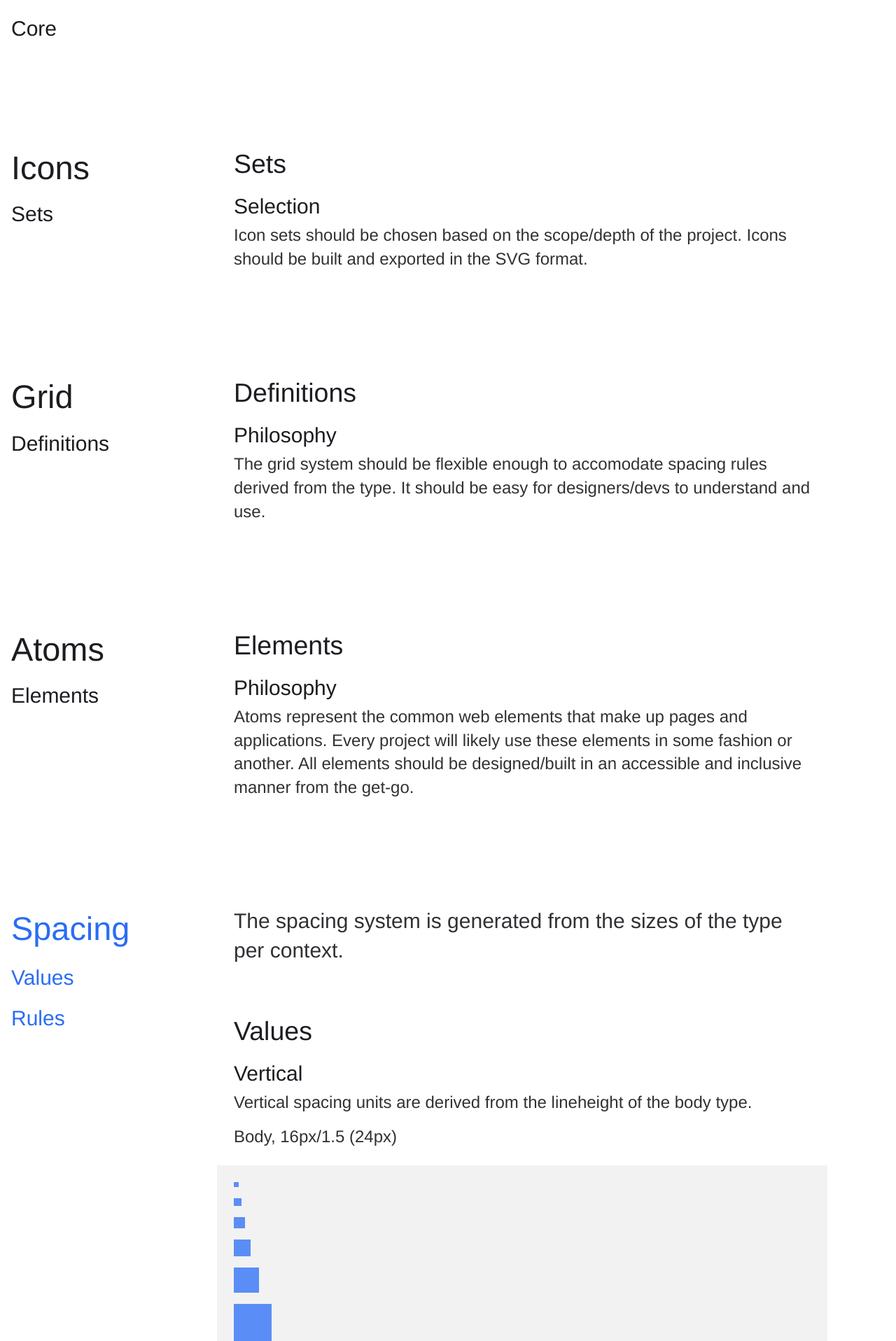
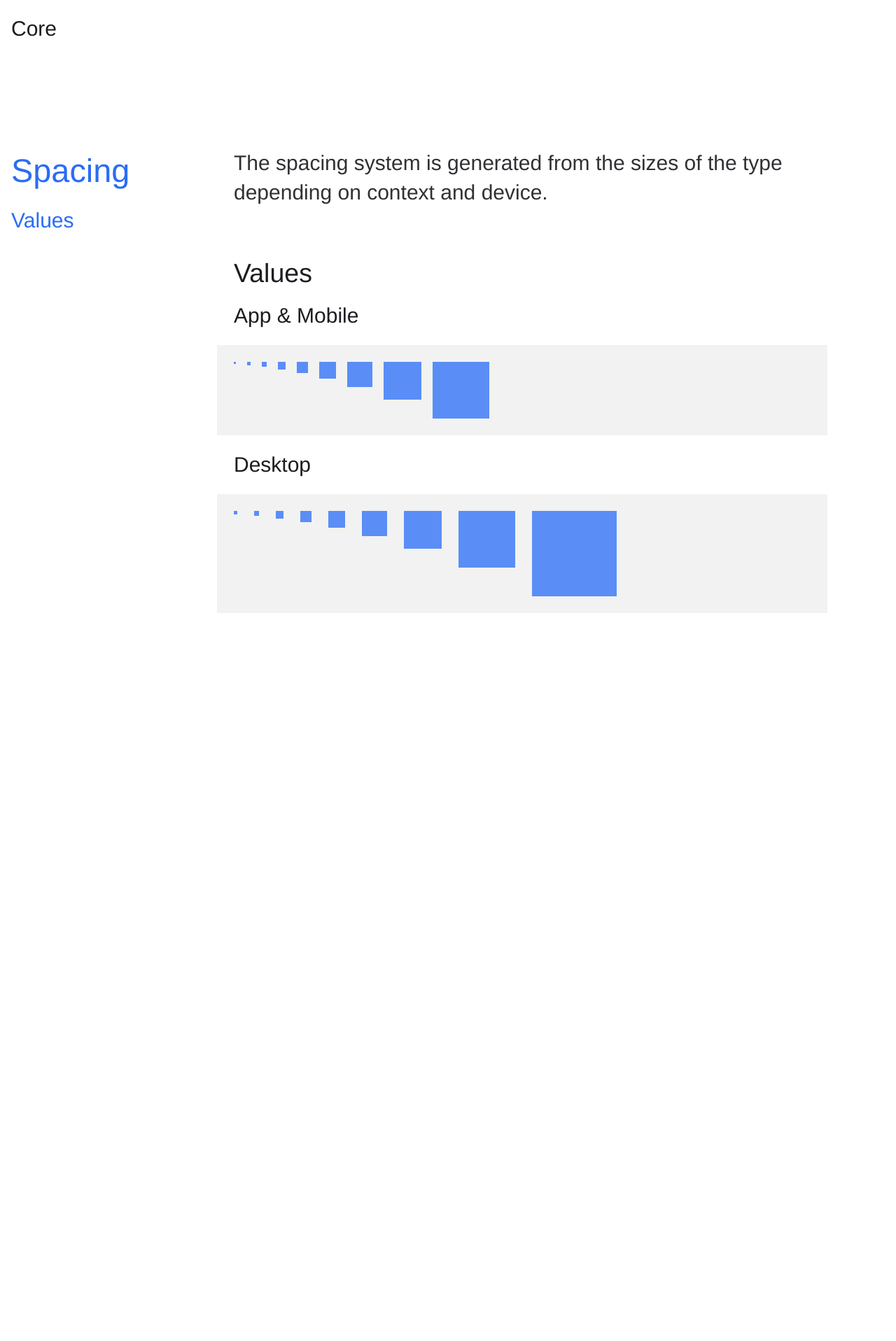
Before and after one commit to isolary/isobase, a PHP site: page / in a window 1280 px wide. Shown: the part 3387-5303 px from the top of the page at 70% size. After the commit the page ends 4263 px from the top, so only its background shows below. Run offline with PHP 8.4, Linux system fonts and the light colour scheme; some libraries are stand-ins or nearby versions.

Commit message:
Hide extra sections, reconfigure spacing section

```diff
--- a/assets/css/style.scss
+++ b/assets/css/style.scss
@@ -85,7 +85,7 @@ nav.sidebar {
     }
 }
 
-.app {
+.app, .mobile {
     font-size: 0.667em;
 }
 
@@ -122,60 +122,59 @@ h6 {
 
 .spacer {
     background-color: var(--color-primary-light);
-    margin-bottom: var(--space-md);
-}
-
-.spacer--md {
+    margin-right: var(--space-md);
+    &--md {
         width: var(--space-md);
         height: var(--space-md);
     }
 
-.spacer--xxxxs {
+    &--xxxxs {
         width: var(--space-xxxxs);
         height: var(--space-xxxxs);
     }
 
-.spacer--xxxs {
+    &--xxxs {
         width: var(--space-xxxs);
         height: var(--space-xxxs);
     }
 
-.spacer--xxs {
+    &--xxs {
         width: var(--space-xxs);
         height: var(--space-xxs);
     }
 
-.spacer--xs {
+    &--xs {
         width: var(--space-xs);
         height: var(--space-xs);
     }
 
-.spacer--sm {
+    &--sm {
         width: var(--space-sm);
         height: var(--space-sm);
     }
 
-.spacer--lg {
+    &--lg {
         width: var(--space-lg);
         height: var(--space-lg);
     }
 
-.spacer--xl {
+    &--xl {
         width: var(--space-xl);
         height: var(--space-xl);
     }
 
-.spacer--xxl {
+    &--xxl {
         width: var(--space-xxl);
         height: var(--space-xxl);
     }
 
-.spacer--xxxl {
+    &--xxxl {
         width: var(--space-xxxl);
         height: var(--space-xxxl);
     }
 
-.spacer--xxxxl {
+    &--xxxxl {
         width: var(--space-xxxxl);
         height: var(--space-xxxxl);
     }
+}
--- a/dist/css/style.css
+++ b/dist/css/style.css
@@ -1974,7 +1974,7 @@ nav.sidebar ul.sidebar__list li.sidebar__list-item a {
   text-decoration: none;
 }
 
-.app {
+.app, .mobile {
   font-size: 0.667em;
 }
 
@@ -2031,8 +2031,8 @@ h6 {
 .spacer {
   background-color: hsl(220, 90%, 66%);
   background-color: var(--color-primary-light);
-  margin-bottom: 1em;
-  margin-bottom: var(--space-md);
+  margin-right: 1em;
+  margin-right: var(--space-md);
 }
 
 .spacer--md {
--- a/sections/2-spacing/spacing.php
+++ b/sections/2-spacing/spacing.php
@@ -9,49 +9,43 @@
                     <li class="sidebar__list-item">
                         <a href="#values" class="text--md">Values</a>
                     </li>
-                    <li class="sidebar__list-item">
-                        <a href="#rules" class="text--md">Rules</a>
-                    </li>
                 </ul>
             </nav>
         </div>
         <div class="col--md-8">
             <section class="section-lead text-component explain">
-                <p class="lead text--md">The spacing system is generated from the sizes of the type per context.</p>
+                <p class="lead text--md">The spacing system is generated from the sizes of the type depending on context and device.</p>
             </section>
             <section id="values" class="text-component explain">
                 <h3>Values</h3>
-                <h4>Vertical</h4>
-                <p>Vertical spacing units are derived from the lineheight of the body type.</p>
-                <p>Body, 16px/1.5 (24px)</p>
+                <h4>App & Mobile</h4>
                 <div class="demo demo--light">
-                    <div class="app">
-                        <div class="spacer spacer--xs"></div>
-                        <div class="spacer spacer--sm"></div>
-                        <div class="spacer spacer--md"></div>
-                        <div class="spacer spacer--lg"></div>
-                        <div class="spacer spacer--xl"></div>
-                        <div class="spacer spacer--xxl"></div>
-                        <div class="spacer spacer--xxxl"></div>
+                    <div class="app flex">
+                        <div data-sketch-symbol="spacing/mobile/@spacing-xxxs" class="spacer spacer--xxxs"></div>
+                        <div data-sketch-symbol="spacing/mobile/@spacing-xxs" class="spacer spacer--xxs"></div>
+                        <div data-sketch-symbol="spacing/mobile/@spacing-xs" class="spacer spacer--xs"></div>
+                        <div data-sketch-symbol="spacing/mobile/@spacing-sm" class="spacer spacer--sm"></div>
+                        <div data-sketch-symbol="spacing/mobile/@spacing-md" class="spacer spacer--md"></div>
+                        <div data-sketch-symbol="spacing/mobile/@spacing-lg" class="spacer spacer--lg"></div>
+                        <div data-sketch-symbol="spacing/mobile/@spacing-xl" class="spacer spacer--xl"></div>
+                        <div data-sketch-symbol="spacing/mobile/@spacing-xxl" class="spacer spacer--xxl"></div>
+                        <div data-sketch-symbol="spacing/mobile/@spacing-xxxl" class="spacer spacer--xxxl"></div>
                     </div>
                 </div>
-                <h4>Horizontal</h4>
-                <p>Horizontal spacing units are derived from the pre-defined gutter size (typically 2rem).</p>
-                <p>Body, 16px/1.5; $gutter: 2rem (32px)</p>
+                <h4>Desktop</h4>
                 <div class="demo demo--light">
-                    <div class="app">
-                        <div class="spacer spacer--xs"></div>
-                        <div class="spacer spacer--sm"></div>
-                        <div class="spacer spacer--md"></div>
-                        <div class="spacer spacer--lg"></div>
-                        <div class="spacer spacer--xl"></div>
-                        <div class="spacer spacer--xxl"></div>
-                        <div class="spacer spacer--xxxl"></div>
+                    <div class="desktop flex">
+                        <div data-sketch-symbol="spacing/desktop/@spacing-xxxs" class="spacer spacer--xxxs"></div>
+                        <div data-sketch-symbol="spacing/desktop/@spacing-xxs" class="spacer spacer--xxs"></div>
+                        <div data-sketch-symbol="spacing/desktop/@spacing-xs" class="spacer spacer--xs"></div>
+                        <div data-sketch-symbol="spacing/desktop/@spacing-sm" class="spacer spacer--sm"></div>
+                        <div data-sketch-symbol="spacing/desktop/@spacing-md" class="spacer spacer--md"></div>
+                        <div data-sketch-symbol="spacing/desktop/@spacing-lg" class="spacer spacer--lg"></div>
+                        <div data-sketch-symbol="spacing/desktop/@spacing-xl" class="spacer spacer--xl"></div>
+                        <div data-sketch-symbol="spacing/desktop/@spacing-xxl" class="spacer spacer--xxl"></div>
+                        <div data-sketch-symbol="spacing/desktop/@spacing-xxxl" class="spacer spacer--xxxl"></div>
                     </div>
                 </div>
-            </section>
-            <section id="rules" class="text-component explain">
-                <h3>Rules</h3>
             </section>
         </div>
     </div>
--- a/sections/4-icons/icons.php
+++ b/sections/4-icons/icons.php
@@ -1,4 +1,4 @@
-<section id="<?php echo basename(__FILE__, '.php'); ?>">
+<!-- <section id="<?php echo basename(__FILE__, '.php'); ?>">
     <div class="grid">
         <div class="col--md-3">
             <nav class="text-component">
@@ -12,4 +12,4 @@
             <p>Icon sets should be chosen based on the scope/depth of the project. Icons should be built and exported in the SVG format.</p>
         </div>
     </div>
-</section>
+</section> -->
--- a/sections/5-grid/grid.php
+++ b/sections/5-grid/grid.php
@@ -1,4 +1,4 @@
-<section id="<?php echo basename(__FILE__, '.php'); ?>">
+<!-- <section id="<?php echo basename(__FILE__, '.php'); ?>">
     <div class="grid">
         <div class="col--md-3">
             <nav class="text-component">
@@ -12,4 +12,4 @@
             <p>The grid system should be flexible enough to accomodate spacing rules derived from the type. It should be easy for designers/devs to understand and use. </p>
         </div>
     </div>
-</section>
+</section> -->
--- a/sections/6-atoms/atoms.php
+++ b/sections/6-atoms/atoms.php
@@ -1,4 +1,4 @@
-<section id="<?php echo basename(__FILE__, '.php'); ?>">
+<!-- <section id="<?php echo basename(__FILE__, '.php'); ?>">
     <div class="grid">
         <div class="col--md-3">
             <nav class="text-component">
@@ -12,4 +12,4 @@
             <p>Atoms represent the common web elements that make up pages and applications. Every project will likely use these elements in some fashion or another. All elements should be designed/built in an accessible and inclusive manner from the get-go. </p>
         </div>
     </div>
-</section>
+</section> -->
```
Lines whose indentation alone changed are shown as unchanged.
